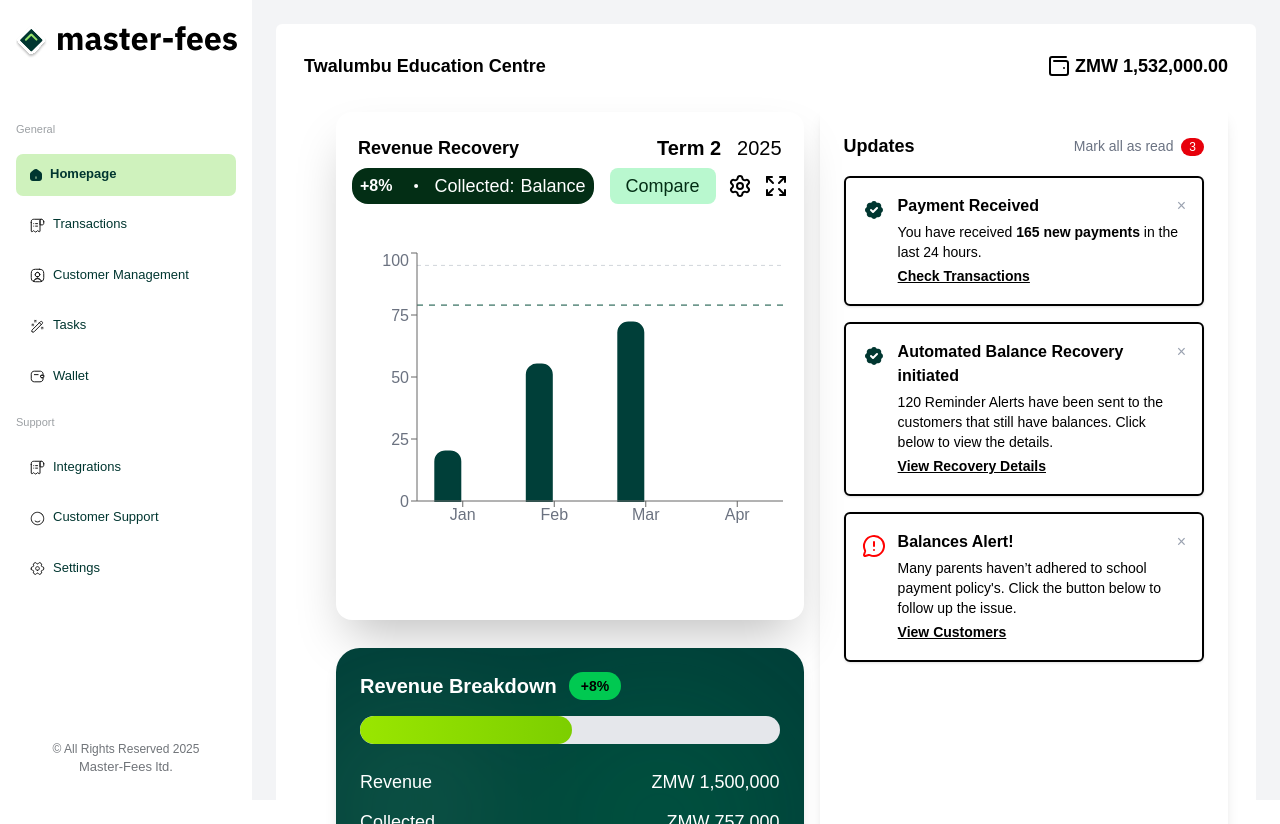
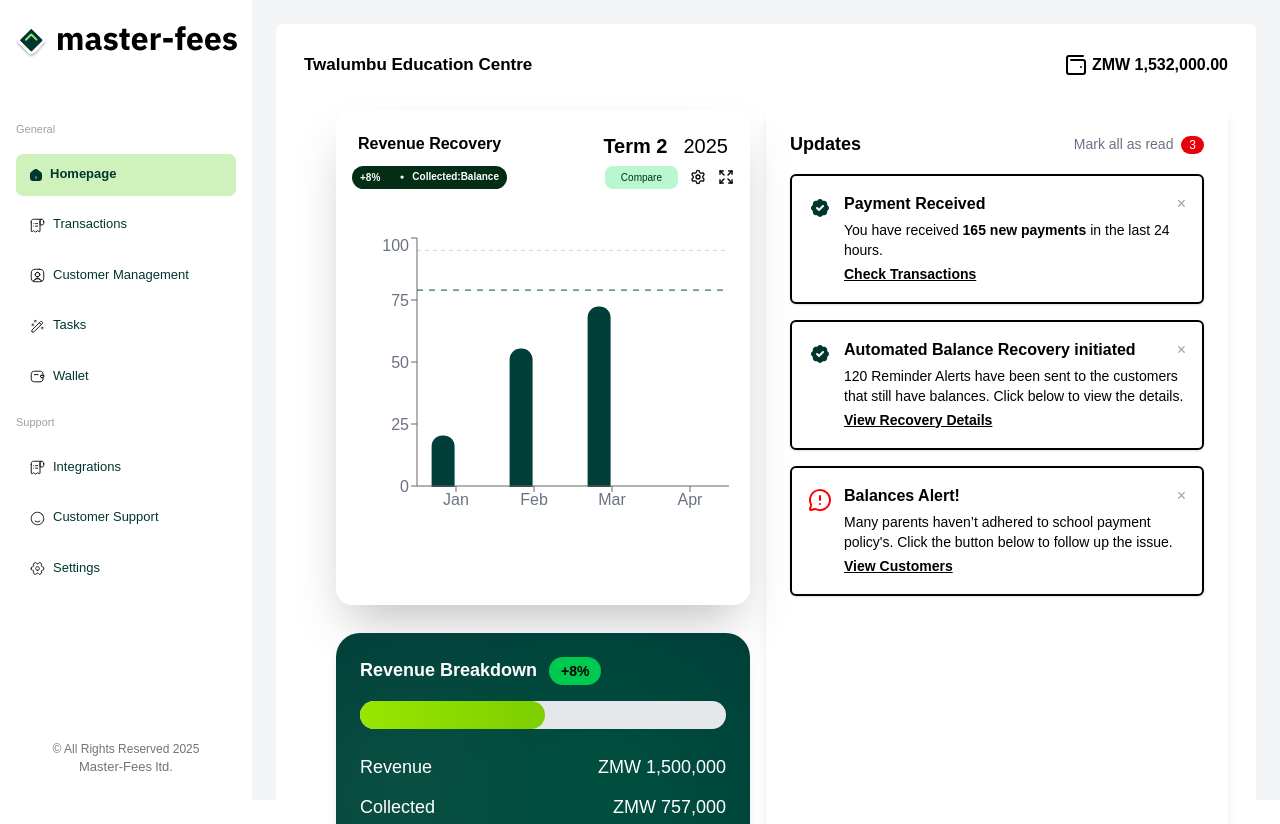
Before and after one commit to masterfees101-lab/master-fees101, a React (Vite) app: page / in a window 1280 px wide. Built offline with nearby package versions, Linux system fonts and the light colour scheme; a web font is replaced by a local one.

Commit message:
Some Edits to the Homepage. Matching the figma units

```diff
--- a/src/components/ui/DashboardHeading.jsx
+++ b/src/components/ui/DashboardHeading.jsx
@@ -4,10 +4,10 @@ function DashboardHeading() {
   const balance = "1,532,000.00";
   return (
     <header className="flex justify-between">
-      <h1 className="text-lg font-bold">Twalumbu Education Centre</h1>
-      <span className="flex gap-1 text-lg font-bold items-center">
+      <h1 className="text-[17px] font-bold">Twalumbu Education Centre</h1>
+      <span className="flex gap-1 text-[16px] font-bold items-center">
         <Wallet2Icon />
-        ZMW {balance}
+        <span>ZMW {balance}</span>
       </span>
     </header>
   );
--- a/src/components/ui/RevenueBreakdownCard.jsx
+++ b/src/components/ui/RevenueBreakdownCard.jsx
@@ -15,7 +15,7 @@ export default function RevenueBreakdownCard() {
       <div className="relative z-10">
         {/* Title + Badge */}
         <div className="flex items-center gap-3 mb-4">
-          <h2 className="text-xl font-semibold">Revenue Breakdown</h2>
+          <h2 className="text-[18px] font-semibold">Revenue Breakdown</h2>
           <span className="bg-green-500 text-black text-sm font-semibold px-3 py-1 rounded-full">
             +8%
           </span>
@@ -23,7 +23,7 @@ export default function RevenueBreakdownCard() {
 
         <div className="w-full h-7 bg-gray-200 rounded-full overflow-hidden mb-6">
           <div
-            className="h-full rounded-full bg-gradient-to-r from-lime-400 to-lime-500 transition-all"
+            className="h-full rounded-full bg-linear-to-r from-lime-400 to-lime-500 transition-all"
             style={{ width: `${progress}%` }}
           />
         </div>
@@ -41,7 +41,7 @@ export default function RevenueBreakdownCard() {
           </span>
         </div>
 
-        <div className="mt-6">
+        <div className="mt-6 flex justify-end">
           <button className="bg-white text-gray-900 px-5 py-2 rounded-xl shadow-md font-medium hover:bg-gray-100 transition">
             View all Transactions
           </button>
--- a/src/components/ui/RevenueRecovery.jsx
+++ b/src/components/ui/RevenueRecovery.jsx
@@ -13,27 +13,29 @@ function RevenueRecovery() {
     <div className="p-4  m-2 rounded-2xl shadow-2xl w-full">
       <div>
         <div className="flex justify-between p-1.5">
-          <h2 className="font-semibold text-lg">Revenue Recovery</h2>
+          <h2 className="font-semibold text-[18PX]">Revenue Recovery</h2>
           <div className="flex gap-4 items-center">
             <span className="font-bold text-xl">Term 2</span>
             <span className="text-xl">2025</span>
           </div>
         </div>
         <div className="flex justify-between">
-          <div className="flex bg-green-950 p-1 px-2 items-center rounded-2xl space-x-3">
-            <div className="text-white font-bold">+8%</div>
-            <div className="flex text-white text-lg items-center gap-1.5 ">
-              <Dot />
-              <span>Collected:</span>
-              {""} <span>Balance</span>
+          <div className="flex bg-green-950  px-2 items-center rounded-2xl space-x-3">
+            <div className="text-white flex items-center font-extrabold text-[10px]">
+              +8%
+            </div>
+            <div className="flex text-white text-lg items-center">
+              <Dot size={20} />
+              <span className="text-[10px] font-semibold">Collected:</span>
+              {""} <span className="text-[10px] font-semibold">Balance</span>
             </div>
           </div>
           <div className="flex justify-between items-center gap-3">
-            <span className="bg-green-200 p-1 px-4 text-green-950 text-lg rounded-lg">
+            <span className="bg-green-200 p-1 px-4 text-green-950 text-[10px] rounded-lg">
               Compare
             </span>
-            <Settings />
-            <Expand />
+            <Settings size={16} />
+            <Expand size={16} />
           </div>
         </div>
       </div>
--- a/src/utils/views.js
+++ b/src/utils/views.js
@@ -19,14 +19,34 @@ import settings from "../assets/images/icons/menu/settings.svg";
 
 export const generalViews = [
   { key: "homepage", label: "Homepage", component: HomePage, icon: home },
-  { key: "transactions", label: "Transactions", component: Transactions, icon: transactions },
-  { key: "customers", label: "Customer Management", component: CustomerManagement, icon: customers },
+  {
+    key: "transactions",
+    label: "Transactions",
+    component: Transactions,
+    icon: transactions,
+  },
+  {
+    key: "customers",
+    label: "Customer Management",
+    component: CustomerManagement,
+    icon: customers,
+  },
   { key: "tasks", label: "Tasks", component: Tasks, icon: tasks },
   { key: "wallet", label: "Wallet", component: Wallet, icon: wallet },
 ];
 
 export const supportViews = [
-  { key: "integrations", label: "Integrations", component: Integrations, icon: integrations },
-  { key: "support", label: "Customer Support", component: CustomerSupport, icon: support },
+  {
+    key: "integrations",
+    label: "Integrations",
+    component: Integrations,
+    icon: integrations,
+  },
+  {
+    key: "support",
+    label: "Customer Support",
+    component: CustomerSupport,
+    icon: support,
+  },
   { key: "settings", label: "Settings", component: Settings, icon: settings },
 ];
```
Also changed, not shown: src/assets/images/backgrounds/Rectangle 76.png (added).
